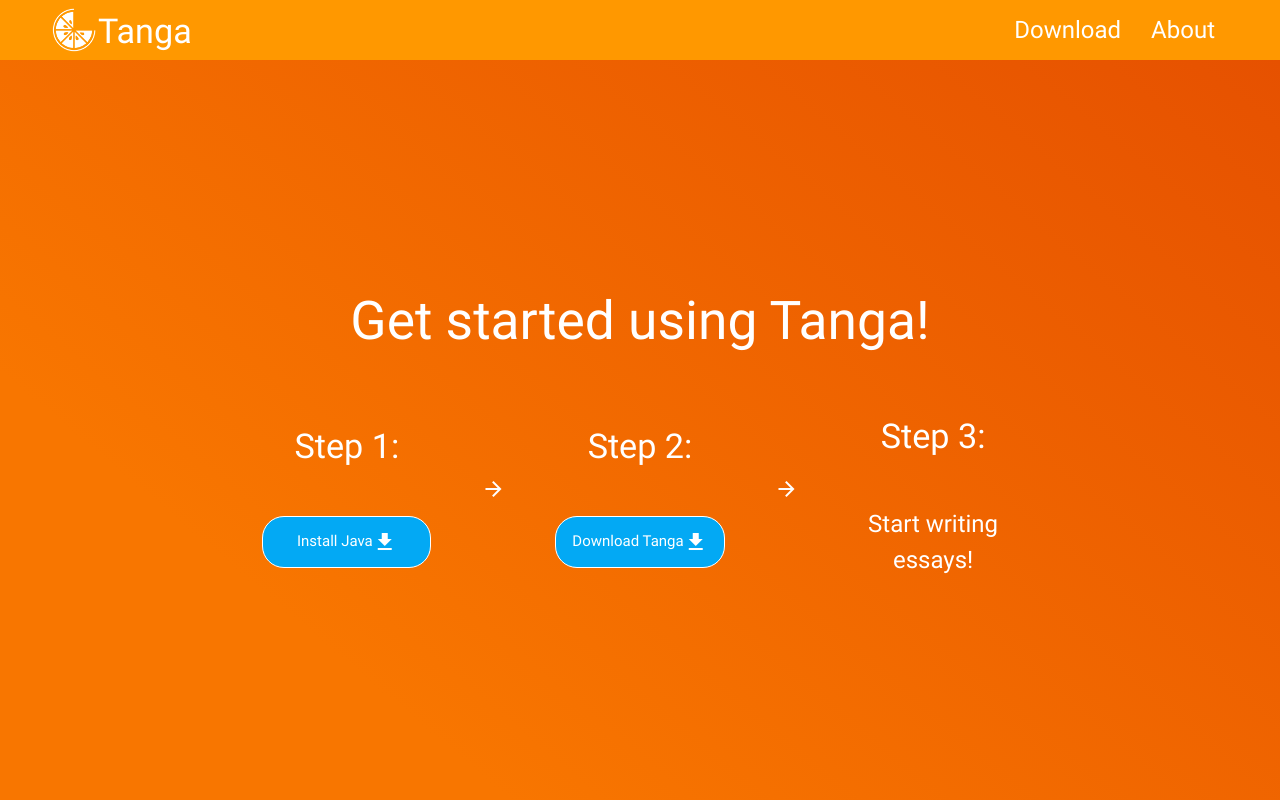
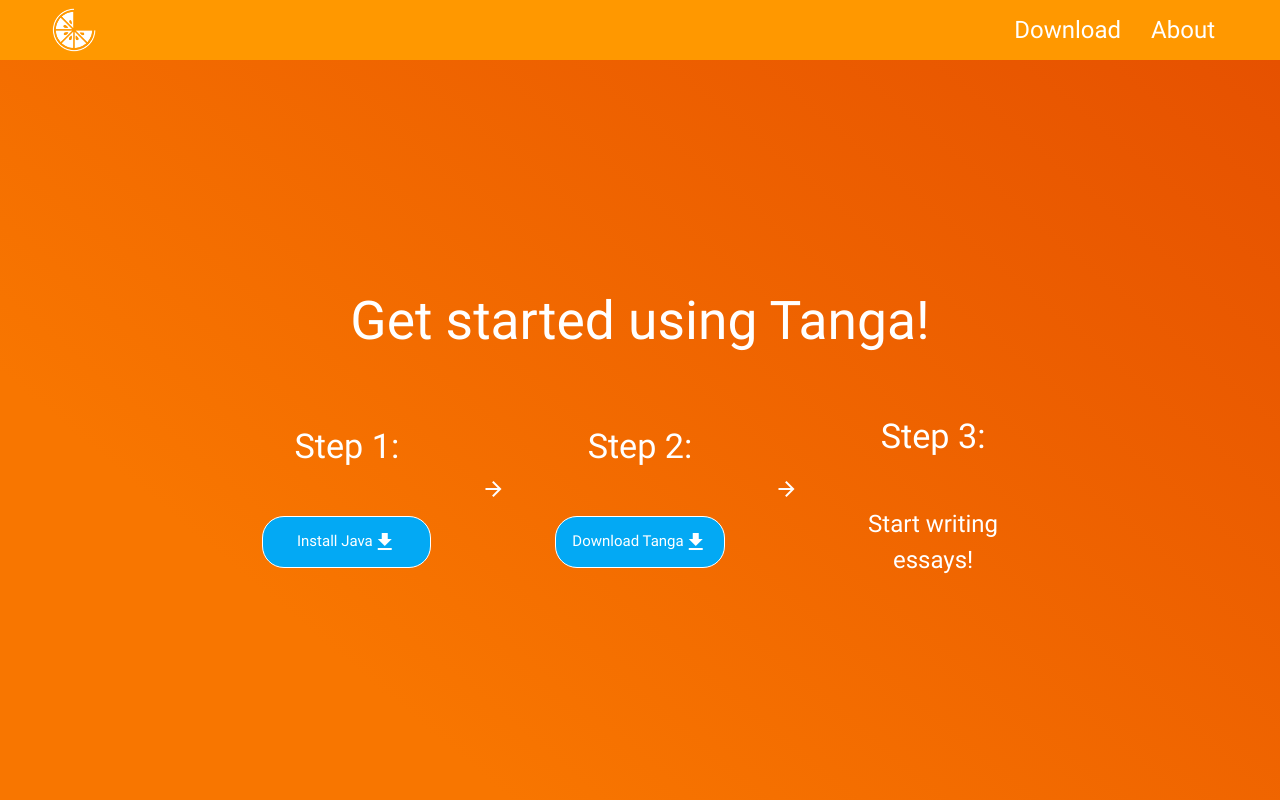
Before and after one commit to LittlestCube/Tanga, a plain HTML site: page docs/index.html in a window 1280 px wide. Shown: the top 800 px of the page. Drawn offline with nearby package versions, Linux system fonts and the light colour scheme.

Commit message:
remove white text

```diff
--- a/docs/index.html
+++ b/docs/index.html
@@ -38,7 +38,6 @@
         <div id="leftTitle">
             <a href="">
                 <img src="img/white-logo.png">
-                <h4>Tanga</h4>
             </a>
         </div>
 
```
